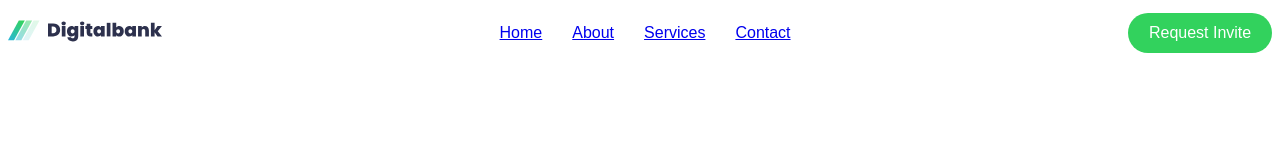
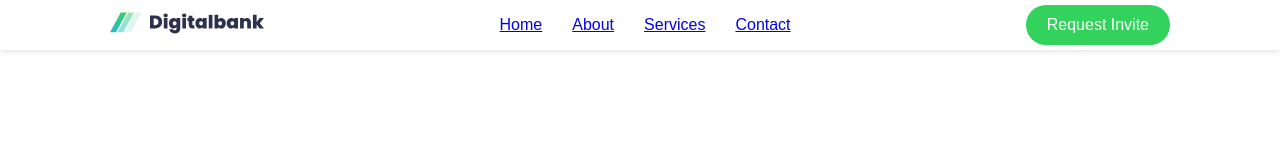
Before and after one commit to hydaline-code/frontend-mentors, a website: page challenge_1/index.html in a window 1280 px wide. Drawn offline with Linux system fonts and the light colour scheme.

Commit message:
fix header

```diff
--- a/challenge_1/style.css
+++ b/challenge_1/style.css
@@ -1,10 +1,10 @@
 /* Color Palette */
 :root {
-  --primary-color: hsl(136, 64%, 51%); /* Green */
+  --primary-color: hsl(136, 64%, 51%);
   --cyan-400: hsl(192, 69%, 51%);
-  --secondary-color: #ff9800; /* Orange */
-  --background-color: #f5f5f5; /* Light Grey */
-  --text-color: #333333; /* Dark Grey */
+  --secondary-color: #ff9800;
+  --background-color: #f5f5f5;
+  --text-color: #333333;
   font-family: Public Sans, sans-serif;
   font-weight: 18px;
 }
@@ -14,6 +14,13 @@ header {
   align-items: center;
   justify-content: space-between;
   overflow-x: hidden;
+  z-index: 5;
+  position: fixed;
+  top: 0;
+  left: 0;
+  right: 0;
+  background-color: white;
+  box-shadow: 0 2px 5px rgba(0, 0, 0, 0.1);
 }
 
 header nav ul {
@@ -27,6 +34,10 @@ header .cta-button {
 }
 
 @media screen and (min-width: 768px) {
+  header {
+    justify-content: space-around;
+  }
+
   header nav ul {
     display: flex;
   }
```
Also changed, not shown: challenge_1/index.html (+2 -0 lines).
